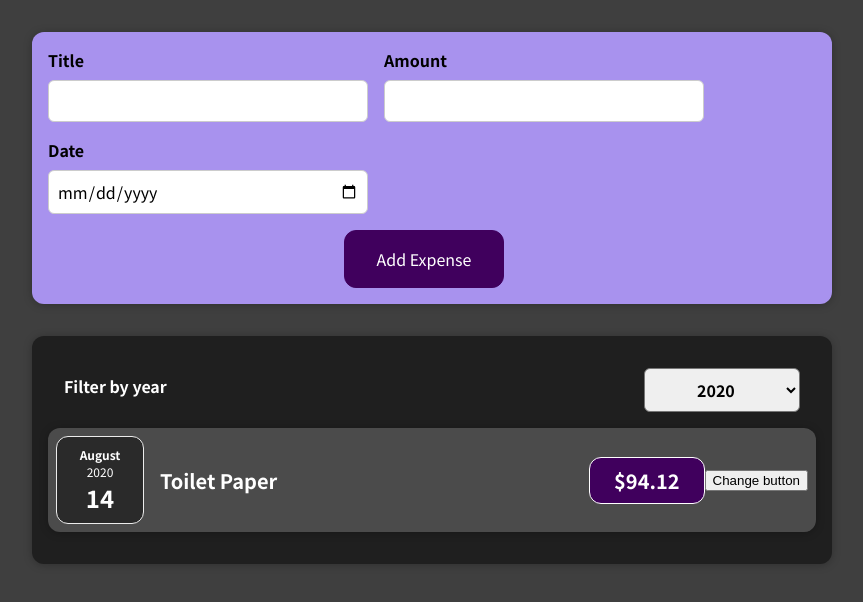
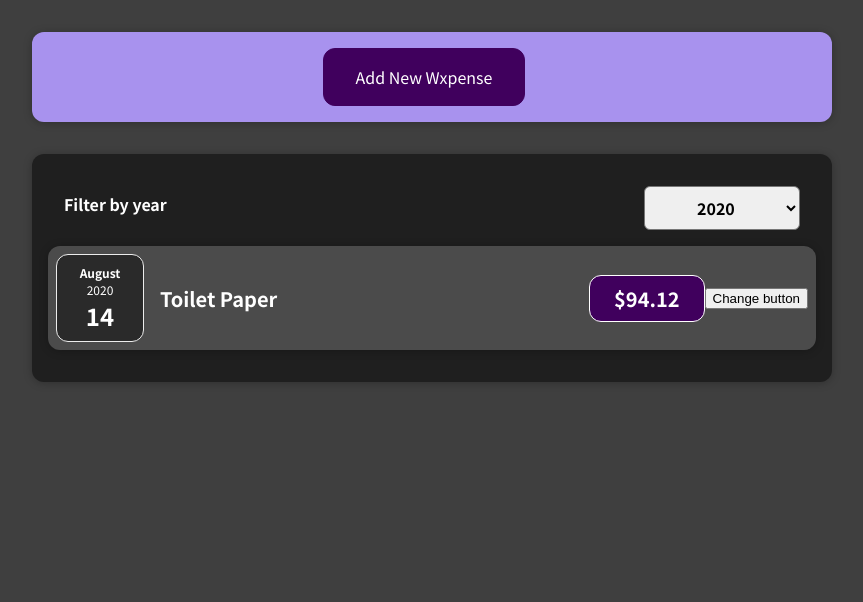
Before and after one commit to Marechka/Expense-App, a React (Create React App) app: page / in a window 1280 px wide. Shown: the top 602 px of the page, without its empty margins (208-1071 px from the left). Built offline with nearby package versions, Linux system fonts and the light colour scheme.

Commit message:
added "add new expense" button

```diff
--- a/src/components/NewExpense/ExpenseForm.js
+++ b/src/components/NewExpense/ExpenseForm.js
@@ -73,6 +73,7 @@
           </div>
         </div>
         <div className="new_expense__actions">
+            <button type="button" onClick={props.onCancel}>Cancel</button>
             <button type="submit">Add Expense</button>
         </div>
       </form>
--- a/src/components/NewExpense/NewExpense.js
+++ b/src/components/NewExpense/NewExpense.js
@@ -1,9 +1,10 @@
-import React from 'react';
-import './NewExpense.css';
+import React, { useState } from "react";
+import "./NewExpense.css";
 
-import ExpenseForm from './ExpenseForm';
+import ExpenseForm from "./ExpenseForm";
 
 const NewExpense = (props) => {
+  const [isEditing, setIsEditing] = useState(false);
 
   // this function will be called and executed when form is saved in ExpenseForm. we are passing pointer to the function via props
   const saveExpenseDataHandler = (enteredExpenseData) => {
@@ -11,19 +12,35 @@
 
     const expenseData = {
       ...enteredExpenseData, // coping values from entered data in obkect from expenseForm
-            id: Math.random().toString() // assigning new ID
+      id: Math.random().toString(), // assigning new ID
     };
     console.log(expenseData);
     props.onAddExpense(expenseData); // we are calling function defined in App here to see we passed data to App successfully
+    setIsEditing(false);
+  };
+
+  const startEditingHandler = () => {
+    setIsEditing(true);
+  };
+
+  const stopEditingHandler = () => {
+    setIsEditing(false);
   };
   // onSaveExpenseData doesn't have to be named this way, just following convetion. Creating our prop(function). Will be triggeered when data is saved
   // we are trying to move data from ExpenseForm to NewExpense and then to App
   return (
     <div className="new-expense">
-            <ExpenseForm onSaveExpenseData={saveExpenseDataHandler}/>
+      {!isEditing && (
+        <button onClick={startEditingHandler}>Add New Wxpense</button>
+      )}
+      {isEditing && (
+        <ExpenseForm
+          onSaveExpenseData={saveExpenseDataHandler}
+          onCancel={stopEditingHandler}
+        />
+      )}
     </div>
-    )
-
+  );
 };
 
 export default NewExpense;
```
Also changed, not shown: 1 other file (tests, documents, lock files or other folders). Lines whose indentation alone changed are shown as unchanged.
